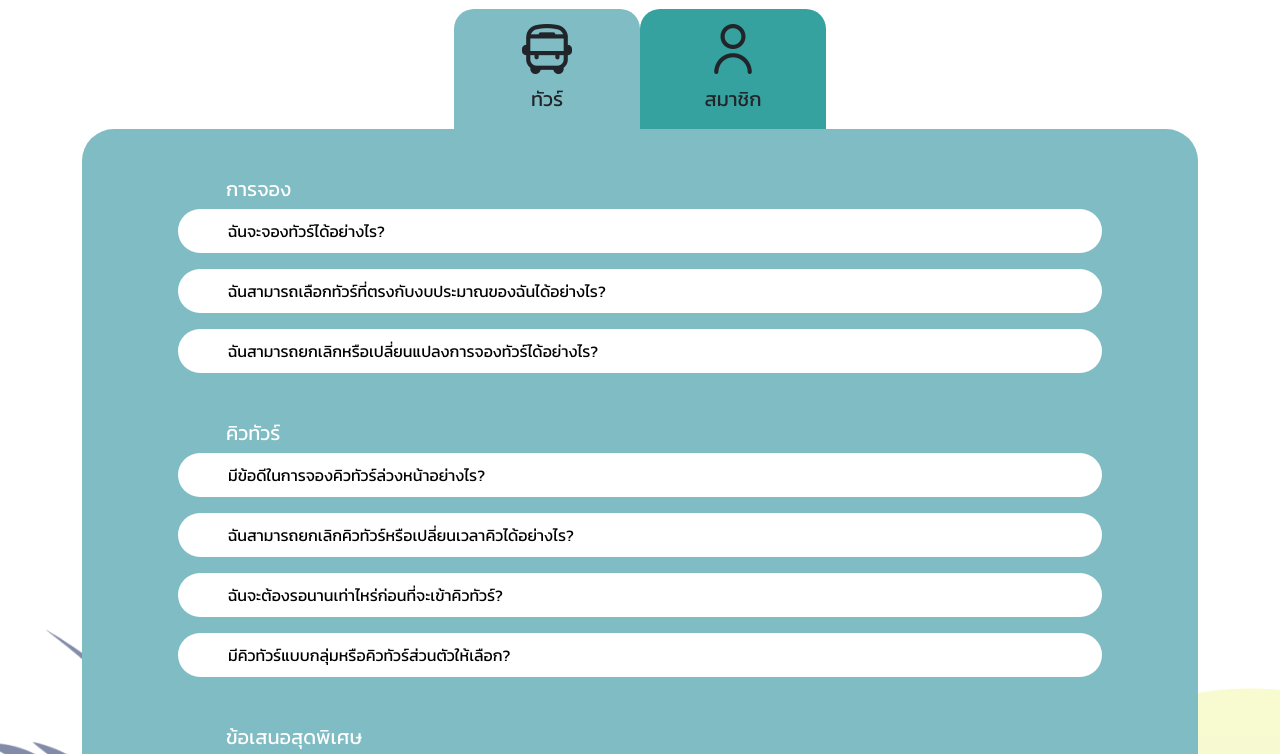
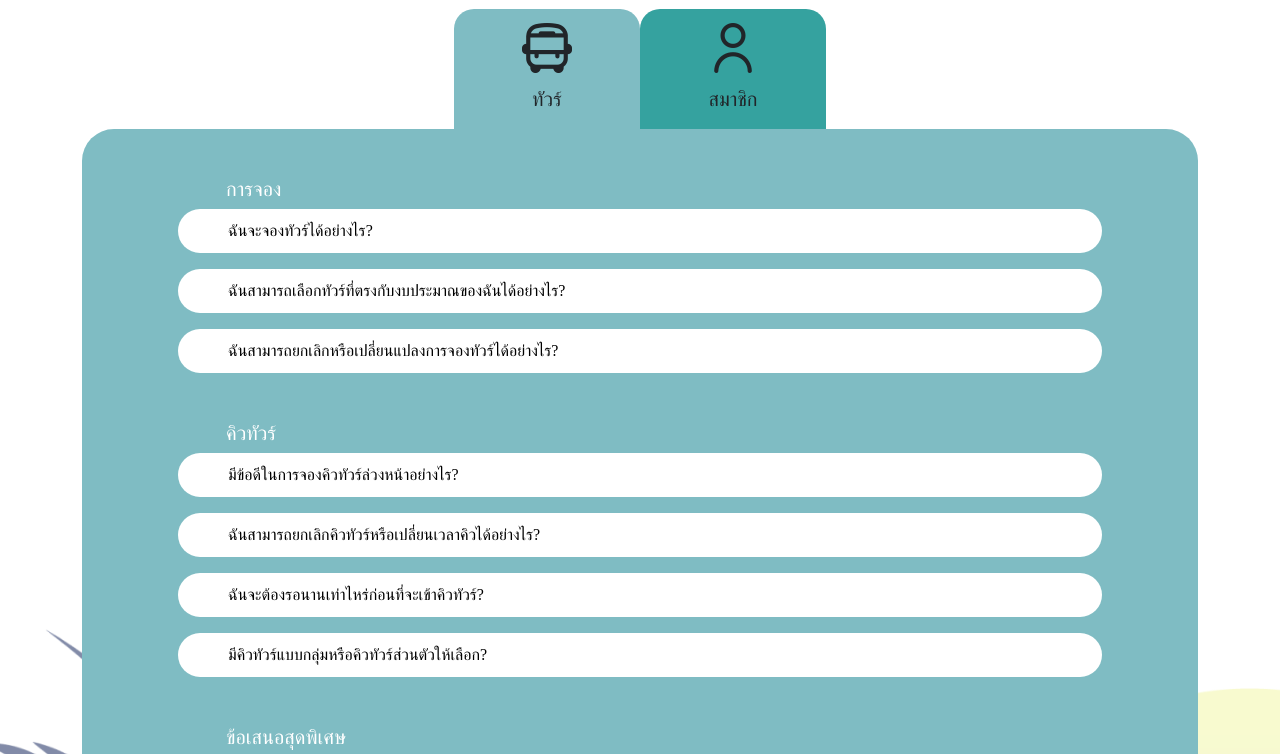
Before and after one commit to KoNG251/SOUTH2SEA, a plain HTML site: page contact.html in a window 1280 px wide. Shown: the part 438-1192 px from the top of the page. Drawn offline with nearby package versions, Linux system fonts and the light colour scheme.

Commit message:
Update contact.html

```diff
--- a/contact.html
+++ b/contact.html
@@ -8,9 +8,6 @@
     <link rel="stylesheet" href="css/contact.css">
     <link rel='stylesheet' href='https://cdn-uicons.flaticon.com/uicons-regular-rounded/css/uicons-regular-rounded.css'>
     <link rel="stylesheet" href="https://cdnjs.cloudflare.com/ajax/libs/font-awesome/6.4.2/css/all.min.css" integrity="sha512-z3gLpd7yknf1YoNbCzqRKc4qyor8gaKU1qmn+CShxbuBusANI9QpRohGBreCFkKxLhei6S9CQXFEbbKuqLg0DA==" crossorigin="anonymous" referrerpolicy="no-referrer" />
-    <link rel="preconnect" href="https://fonts.googleapis.com">
-    <link rel="preconnect" href="https://fonts.gstatic.com" crossorigin>
-    <link href="https://fonts.googleapis.com/css2?family=Kanit:wght@200;300;400&display=swap" rel="stylesheet">
     <link rel="icon" type="image/x-icon" href="picture/favo.ico">
 </head>
 <body>
```
